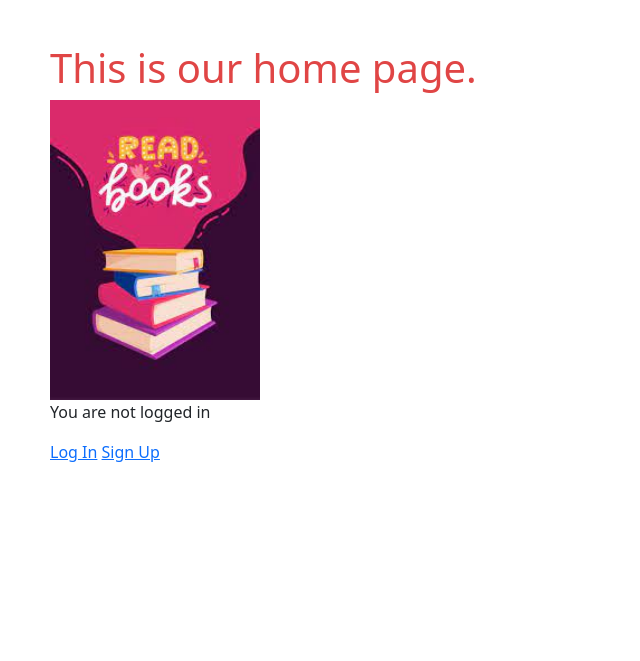
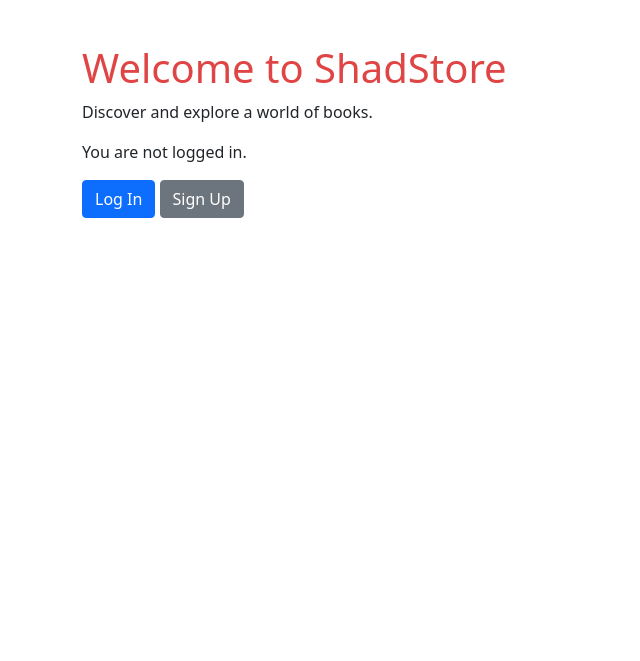
Before and after one commit to behshadrhp/ShadStore, a Django app: page / in a window 1280 px wide. Shown: the part 56-717 px from the top of the page, without its empty margins (0-640 px from the left). Run offline with Django 4.2, Linux system fonts and the light colour scheme.

Commit message:
update: all template

```diff
--- a/templates/home.html
+++ b/templates/home.html
@@ -4,14 +4,23 @@
 {% block title %}Home{% endblock title %}
 
 {% block content %}
-<h1>This is our home page.</h1>
-<img class="images" src="{% static 'image/01.jpg' %}">
-{% if user.is_authenticated %}
-<p>Hi {{ user.email }}!</p>
-<p><a href="{% url 'account_logout' %}">Log Out</a></p>
-{% else %}
-<p>You are not logged in</p>
-<a href="{% url 'account_login' %}">Log In</a>
-<a href="{% url 'account_signup' %}">Sign Up</a>
-{% endif %}
-{% endblock content %}
+<section class="hero">
+<div class="container">
+<div class="hero-content">
+<h1>Welcome to ShadStore</h1>
+<p>Discover and explore a world of books.</p>
+
+        {% if user.is_authenticated %}
+            <p>Hi {{ user.email }}!</p>
+            <a href="{% url 'account_logout' %}" class="btn btn-primary">Log Out</a>
+        {% else %}
+            <p>You are not logged in.</p>
+            <a href="{% url 'account_login' %}" class="btn btn-primary">Log In</a>
+            <a href="{% url 'account_signup' %}" class="btn btn-secondary">Sign Up</a>
+        {% endif %}
+    </div>
+</div>
+</section>
+
+
+{% endblock %}
```
Also changed, not shown: templates/about.html (+13 -1 lines), templates/books/book_list.html (+25 -5 lines).
